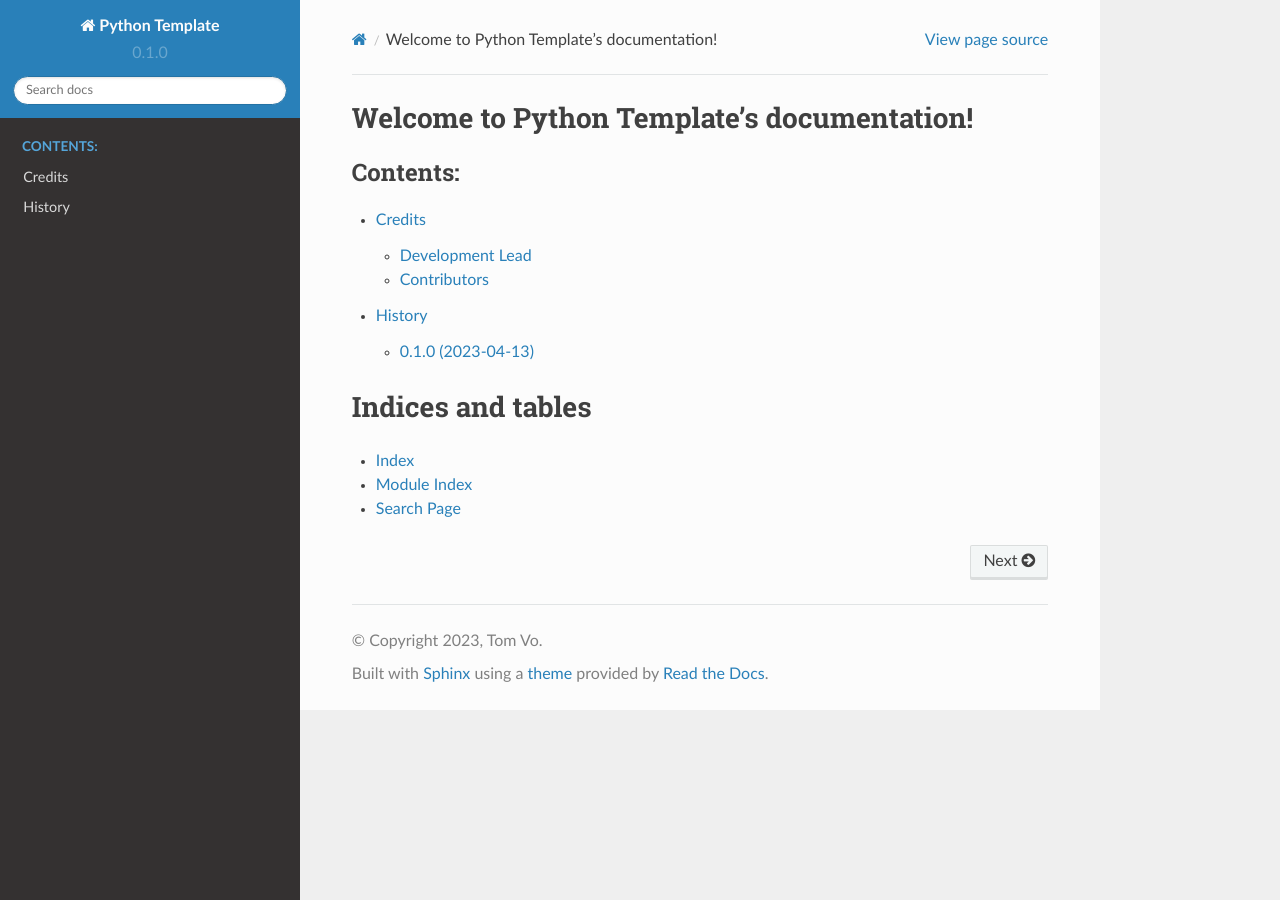
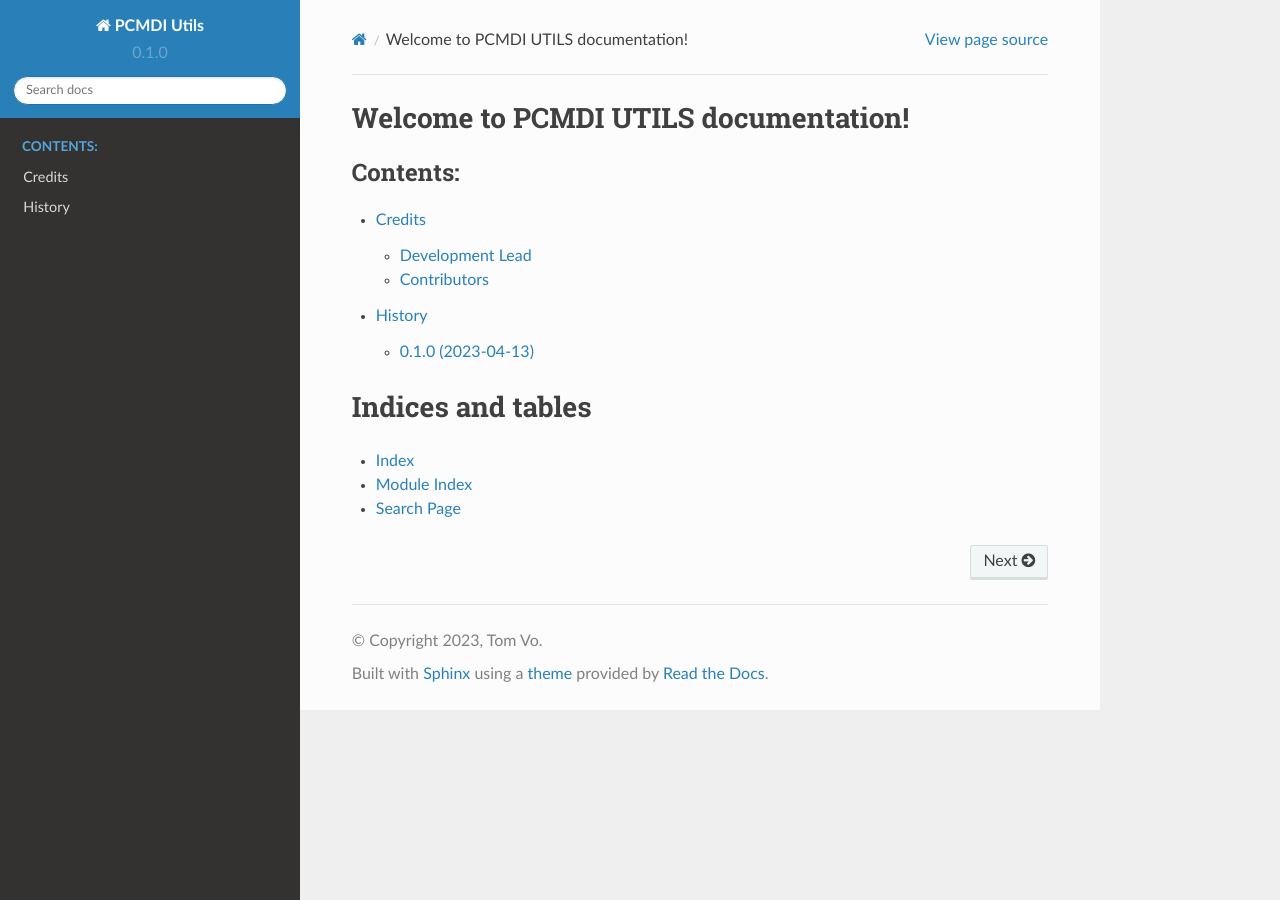
Before and after one commit to PCMDI/pcmdi_utils, a Sphinx documentation site: the page built from docs/index.rst, in a window 1280 px wide. Built offline with Sphinx 7.4.7 and the Read the Docs theme 2.0.0, drawn with Linux system fonts in a browser that asks for light colours; the version number is read from the project's files by our own code.

Commit message:
initial commit

```diff
--- a/AUTHORS.rst
+++ b/AUTHORS.rst
@@ -5,9 +5,9 @@ Credits
 Development Lead
 ----------------
 
-* Tom Vo <tomv@example.com>
+* Jiwoo Lee <lee1043@llnl.gov>
 
 Contributors
 ------------
 
-None yet. Why not be the first?
+* Tom Vo <vo13@llnl.gov>
--- a/docs/conf.py
+++ b/docs/conf.py
@@ -21,7 +21,7 @@ import os
 import sys
 sys.path.insert(0, os.path.abspath('..'))
 
-import python_template
+import pcmdi_utils
 
 # -- General configuration ---------------------------------------------
 
@@ -46,7 +46,7 @@ source_suffix = '.rst'
 master_doc = 'index'
 
 # General information about the project.
-project = 'Python Template'
+project = 'PCMDI Utils'
 copyright = "2023, Tom Vo"
 author = "Tom vo"
 
@@ -55,9 +55,9 @@ author = "Tom vo"
 # the built documents.
 #
 # The short X.Y version.
-version = python_template.__version__
+version = pcmdi_utils.__version__
 # The full version, including alpha/beta/rc tags.
-release = python_template.__version__
+release = pcmdi_utils.__version__
 
 # The language for content autogenerated by Sphinx. Refer to documentation
 # for a list of supported languages.
@@ -100,7 +100,7 @@ html_static_path = ['_static']
 # -- Options for HTMLHelp output ---------------------------------------
 
 # Output file base name for HTML help builder.
-htmlhelp_basename = 'python_templatedoc'
+htmlhelp_basename = 'pcmdi_utilsdoc'
 
 
 # -- Options for LaTeX output ------------------------------------------
@@ -127,8 +127,8 @@ latex_elements = {
 # (source start file, target name, title, author, documentclass
 # [howto, manual, or own class]).
 latex_documents = [
-    (master_doc, 'python_template.tex',
-     'Python Template Documentation',
+    (master_doc, 'pcmdi_utils.tex',
+     'PCMDI Utils Documentation',
      'Audrey Roy Greenfeld', 'manual'),
 ]
 
@@ -138,8 +138,8 @@ latex_documents = [
 # One entry per manual page. List of tuples
 # (source start file, name, description, authors, manual section).
 man_pages = [
-    (master_doc, 'python_template',
-     'Python Template Documentation',
+    (master_doc, 'pcmdi_utils',
+     'PCMDI Utils Documentation',
      [author], 1)
 ]
 
@@ -150,10 +150,10 @@ man_pages = [
 # (source start file, target name, title, author,
 #  dir menu entry, description, category)
 texinfo_documents = [
-    (master_doc, 'python_template',
-     'Python Template Documentation',
+    (master_doc, 'pcmdi_utils',
+     'PCMDI Utils Documentation',
      author,
-     'python_template',
+     'pcmdi_utils',
      'One line description of project.',
      'Miscellaneous'),
 ]
--- a/docs/index.rst
+++ b/docs/index.rst
@@ -1,4 +1,4 @@
-Welcome to Python Template's documentation!
+Welcome to PCMDI UTILS documentation!
 ===============================================
 
 .. toctree::
--- a/setup.py
+++ b/setup.py
@@ -38,10 +38,10 @@ setup(
     long_description=readme + "\n\n" + history,
     include_package_data=True,
     # TODO: Update keywords and name to your library name
-    keywords="python_template",
-    name="python_template",
+    keywords="pcmdi_utils",
+    name="pcmdi_utils",
     # TODO: Update include statement in packages to your library modules
-    packages=find_packages(include=["python_template", "python_template.*"]),
+    packages=find_packages(include=["pcmdi_utils", "pcmdi_utils.*"]),
     test_suite="tests",
     tests_require=test_requirements,
     # TODO: Update url to the library's GitHub URL
```
Also changed, not shown: README.rst (+15 -17 lines), 2 other files.
